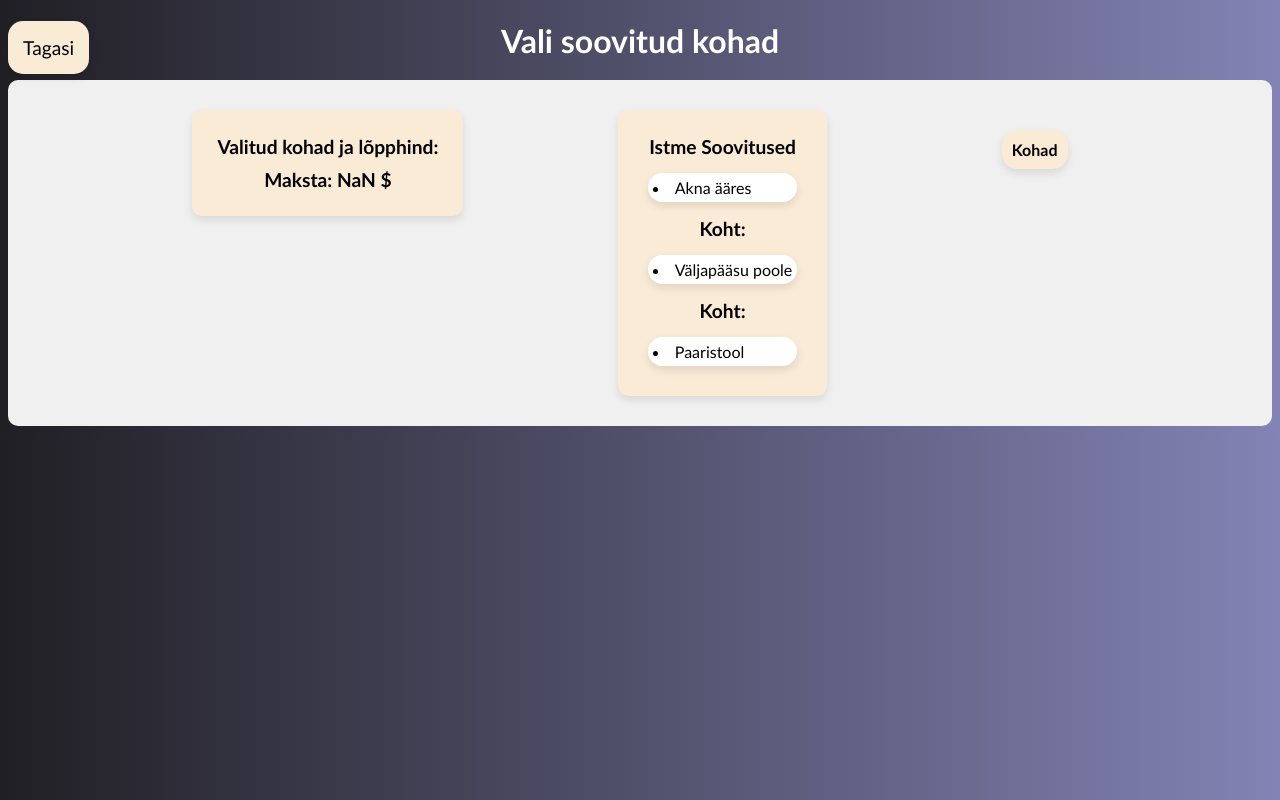
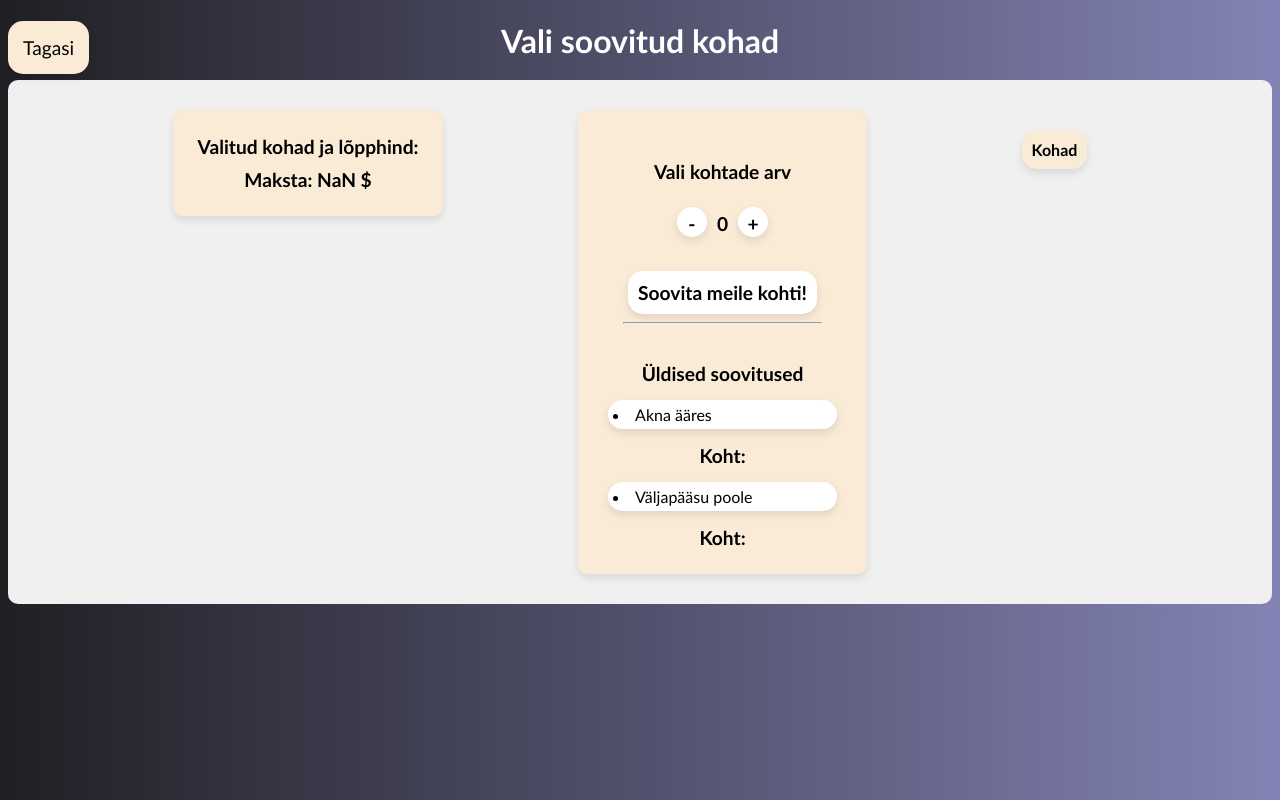
Before and after one commit to S33bu/CGI-Lennuk, a Vue app in the folder src/frontend/: page /SeatPurchase in a window 1280 px wide. Built offline with nearby package versions, Linux system fonts and the light colour scheme.

Commit message:
Added functions to select the number of tickets to buy and also a function which recommends seats based on selected number of tickets.

```diff
--- a/src/frontend/src/components/SeatPurchase.vue
+++ b/src/frontend/src/components/SeatPurchase.vue
@@ -12,12 +12,23 @@
       <p> Maksta: {{ hind * this.valitudKohad.length }} $</p>
     </div>
       <div class="Soovitused">
-      <p>Istme Soovitused</p>
+        <div class="piletiteArv">
+        <p>Vali kohtade arv</p>
+        <br>
+        <p><span class="resize" @click="eemaldaPilet">-</span>{{ piletiteArv }}<span class="resize" @click="lisaPilet">+</span></p>
+        <br>
+        <p class="makeButton" @click="soovitaKohti">Soovita meile kohti!</p>
+        <hr>
+        <div v-if="soovitatudKohad.length">
+          <p>Soovitatud kohad:</p>
+          <p v-for="(koht, index) in soovitatudKohad" :key="index">{{ koht }}</p>
+        </div>
+      </div>
+      <p>Üldised soovitused</p>
       <li>Akna ääres </li>
       <p> Koht: {{ aknaäärsedKohad }}</p>
       <li>Väljapääsu poole</li>
       <p> Koht: {{ väljapääsuKohad }}</p>
-      <li>Paaristool</li>
     </div>
       <table>
         <thead>
@@ -61,6 +72,8 @@
         istekohad: this.$route.params.kohad || '[]',
         hind: this.$route.params.hind,
         valitudKohad: [],
+        piletiteArv: 0,
+        soovitatudKohad: [],
       }
     },
     computed: {
@@ -128,7 +141,35 @@
         }
       }
     },
-
+      lisaPilet() {
+        this.piletiteArv += 1;
+      },
+      eemaldaPilet () {
+        if (this.piletiteArv != 0){
+          this.piletiteArv -= 1;
+        }
+      },
+      soovitaKohti(){
+        const istmed = this.parsedIstekohad
+        const sobivad_kohad = []
+        for (let i=0; i < istmed.length; i++){
+          const temp = []
+          for (let j=0; j < this.piletiteArv; j++){
+            temp.push(istmed[i+j])
+          }
+          if (temp.includes("X")){
+            i+=1
+          }else{
+            sobivad_kohad.push(temp)
+          }
+        }
+        if (sobivad_kohad.length > 0){
+          const randomElement = sobivad_kohad[Math.floor(Math.random() * sobivad_kohad.length)];
+          this.soovitatudKohad = randomElement
+        } else{
+          alert("Ei leia sobivaid järjestikuseid kohti nii paljudele :(")
+        }
+      },
     }
   }
   </script>
@@ -169,6 +210,18 @@
   background-color: antiquewhite;
   border-radius: 10px;
   box-shadow: 0 4px 8px rgba(0, 0, 0, 0.1);
+}
+
+.piletiteArv {
+  justify-content: center;
+  padding: 15px;
+  margin: 10px;
+  gap: 10px;
+}
+
+
+button {
+  justify-content: center;
 }
 
  p {
@@ -236,6 +289,29 @@ table {
     transition: 0.3s ease;
   }
 
+  .resize {
+    padding: 5px;
+    background-color: #ffffff;
+    transition: 0.3s ease;
+    transform: translateY(-5px);
+    margin-left: 10px;
+    margin-right: 10px;
+    box-shadow: 0 4px 8px rgba(0, 0, 0, 0.1);
+  }
+
+  .makeButton {
+    background-color: #ffffff;
+    transition: 0.3s ease;
+    box-shadow: 0 4px 8px rgba(0, 0, 0, 0.1);
+    border-radius: 15px;
+    padding: 10px;
+  }
+
+  .makeButton:hover {
+    background-color: #f0f0f0;
+    cursor: grab;
+  }
+
   span:hover {
     background-color: gainsboro;
   }
```
